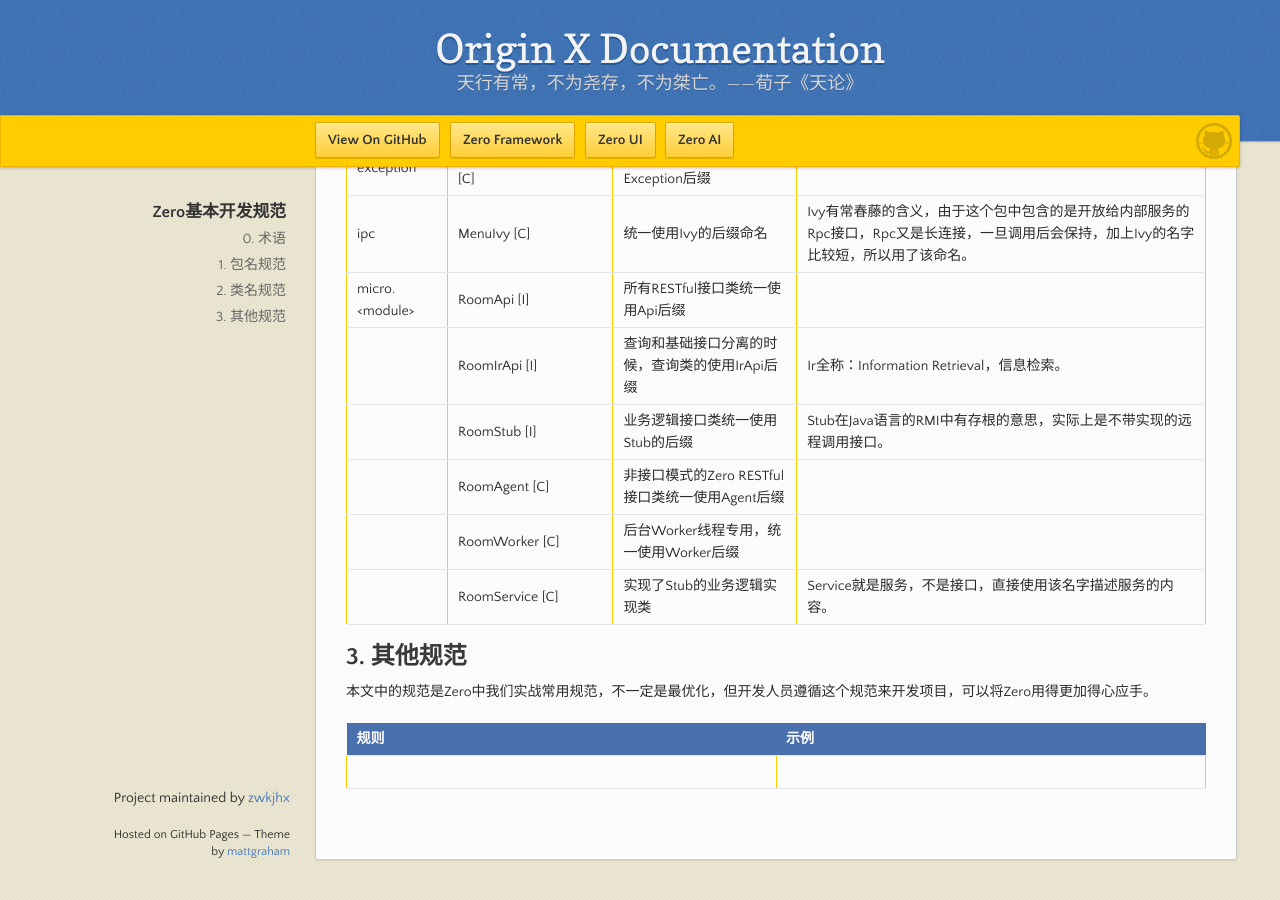
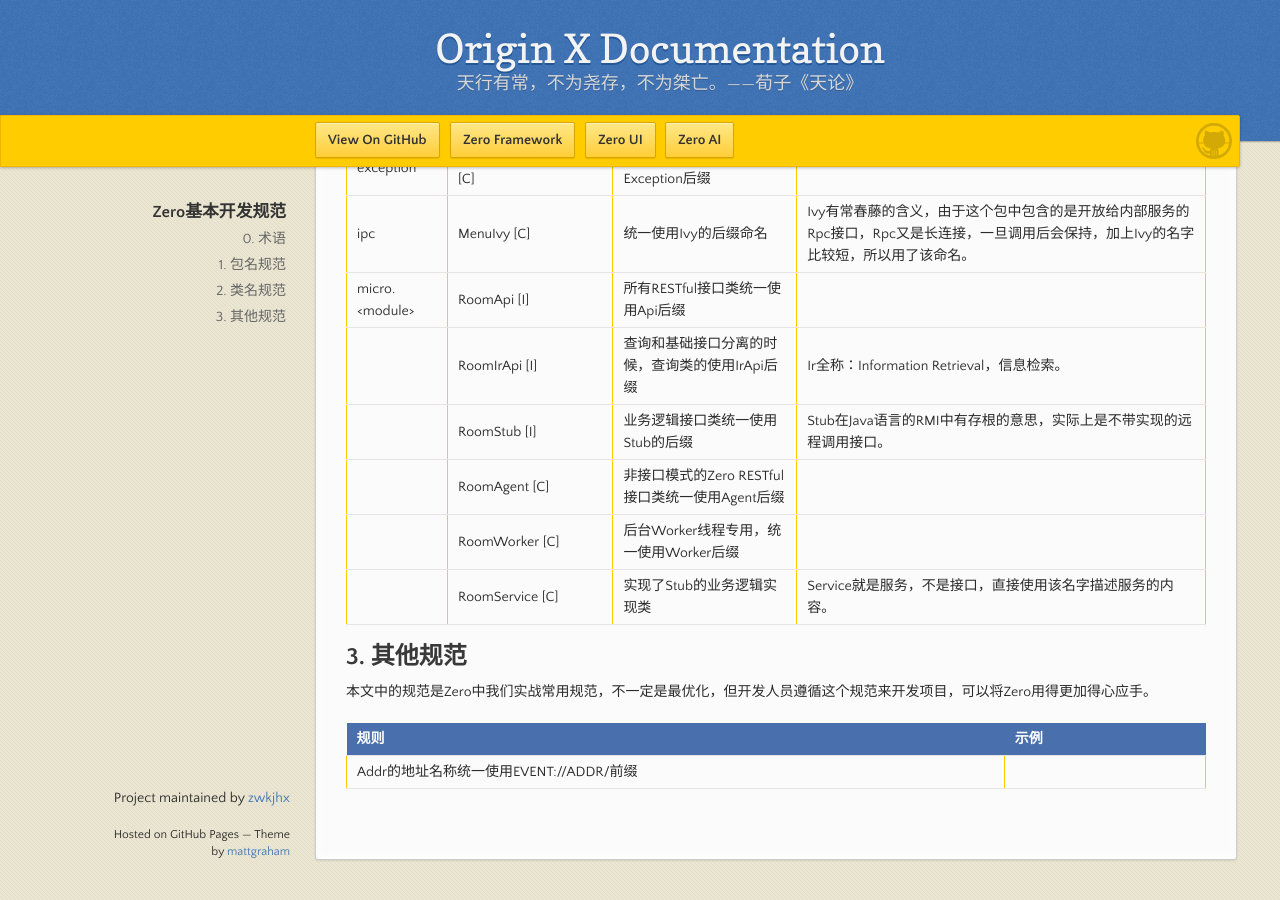
Before and after one commit to zwkjhx/ox-doc, a Jekyll site: the page built from specification/1-zerogui-fan/spc-001-zeroji-ben-kai-fa-gui-fan.md, in a window 1280 px wide and 900 px high, scrolled down 1014 px. Built offline with Jekyll 4.4.1, drawn with Linux system fonts in a browser that asks for light colours; our own code applies the rules of GitHub Pages for plain Markdown files.

Commit message:
Updates specification/1-zerogui-fan/spc-001-zeroji-ben-kai-fa-gui-fan.md
Auto commit by GitBook Editor

```diff
--- a/specification/1-zerogui-fan/spc-001-zeroji-ben-kai-fa-gui-fan.md
+++ b/specification/1-zerogui-fan/spc-001-zeroji-ben-kai-fa-gui-fan.md
@@ -45,4 +45,4 @@
 
 | 规则 | 示例 |
 | :--- | :--- |
-|  |  |
+| Addr的地址名称统一使用EVENT://ADDR/前缀 |  |
```
